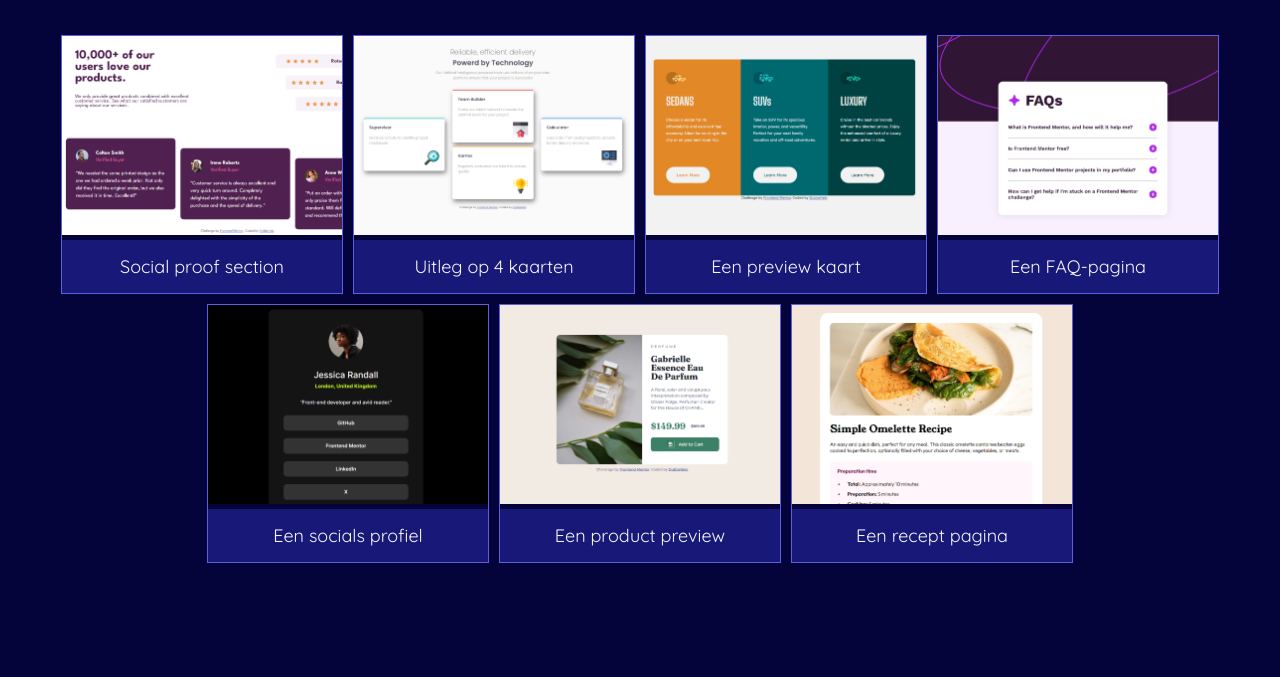
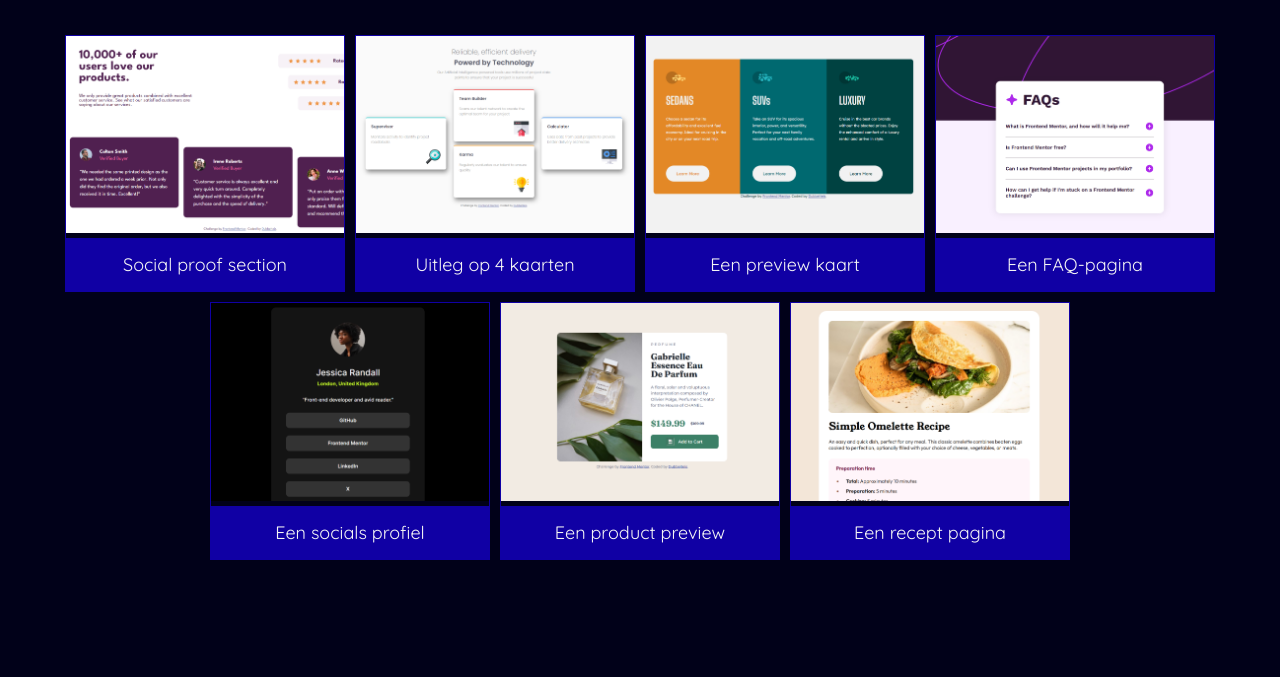
Before and after one commit to Dubbelteis/Portfolio, a plain HTML site: page index.html in a window 1280 px wide. Shown: the part 123-800 px from the top of the page. Drawn offline with Linux system fonts and the light colour scheme.

Commit message:
made some color changes

```diff
--- a/CSS-portfolio/styles-portfolio.css
+++ b/CSS-portfolio/styles-portfolio.css
@@ -1,12 +1,18 @@
 :root {
     --ff-main: "Quicksand", sans-serif;
+}
+
+*,
+*::before,
+*::after {
+    box-sizing: border-box;
 }
 
 body {
     font-family: var(--ff-main);
     color: whitesmoke;
     font-size: 24px;
-    background-color: rgb(4, 4, 58);
+    background-color: rgb(1, 1, 25);
     width: 100%;
     margin: 0;
     padding: 0;
@@ -36,13 +42,13 @@ body {
 
 div.gallery {
     margin: 5px;
-    border: 1px solid rgb(94, 94, 224);
+    border: 1px solid rgb(16, 0, 164);
     float: left;
     width: 280px;
 }
 
 div.gallery:hover {
-    border: 1px solid rgb(16, 16, 92);
+    border: 1px solid rgb(252, 252, 252);
 }
 
 div.gallery img {
@@ -53,5 +59,5 @@ div.gallery img {
 div.desc {
     padding: 15px;
     text-align: center;
-    background-color: rgb(24, 24, 121);
+    background-color: rgb(16, 0, 164);
 }
```
